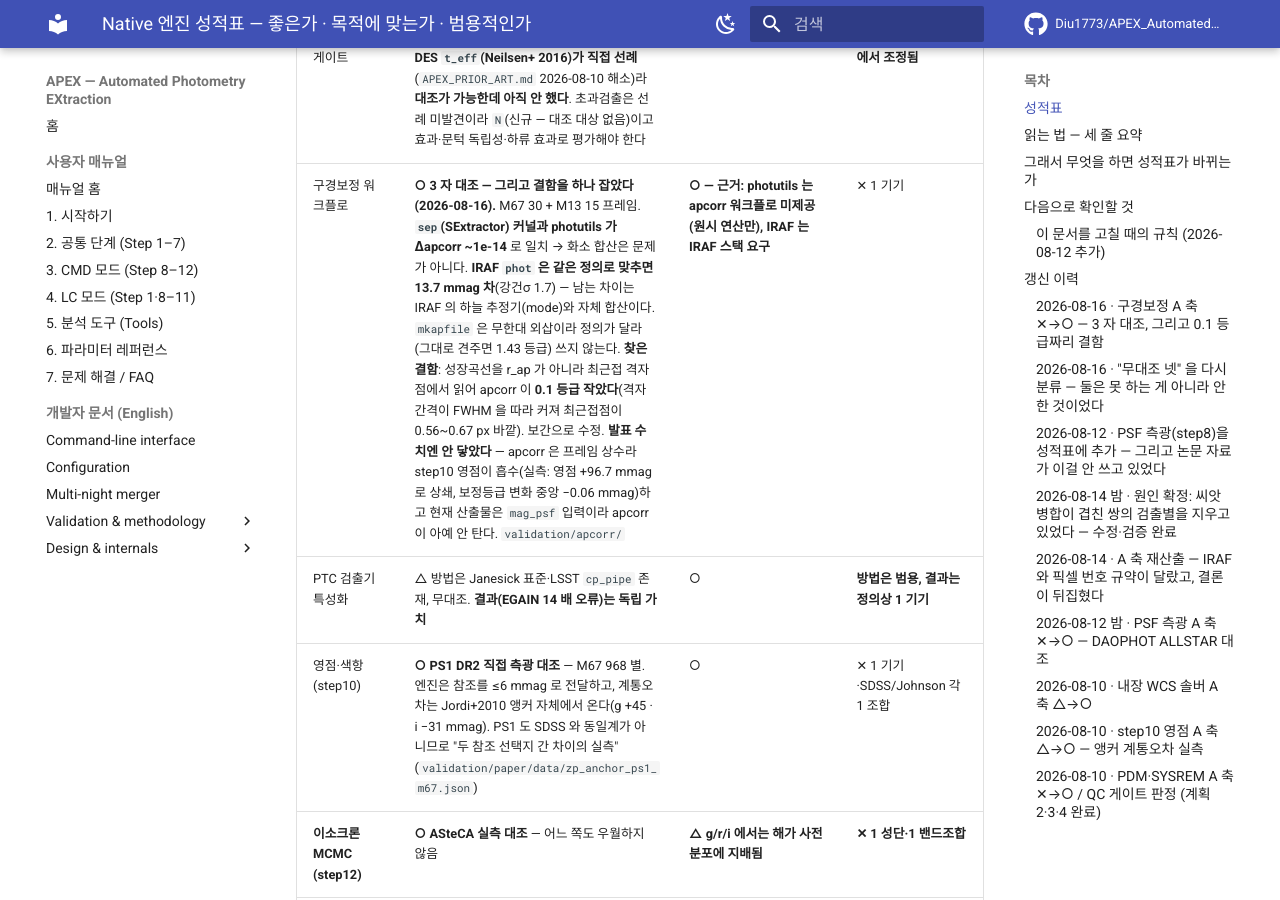
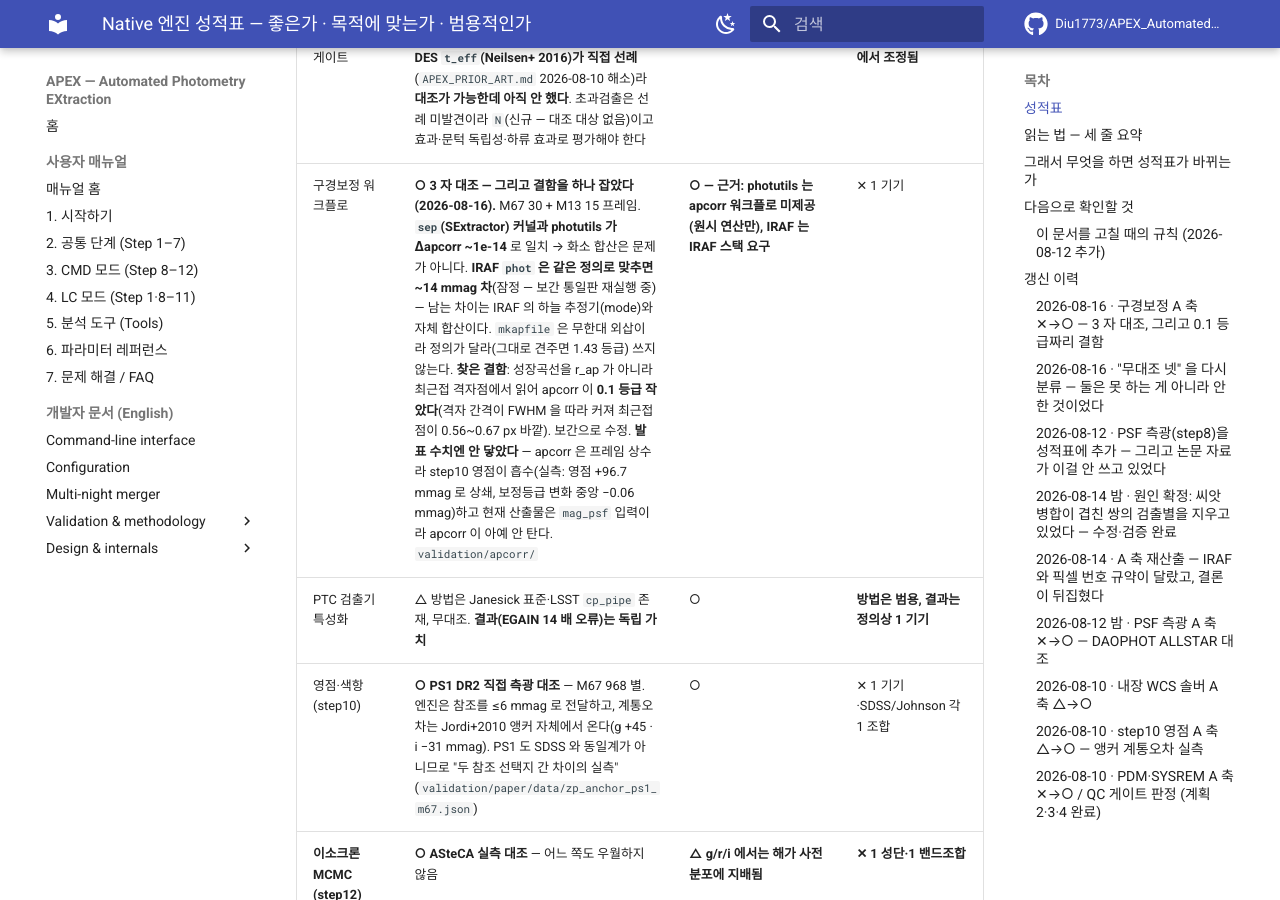
Before and after one commit to Diu1773/APEX_AutomatedPhotometryEXtraction, an MkDocs documentation site: the page built from docs/audit/APEX_ENGINE_SCORECARD.md, in a window 1280 px wide and 900 px high, scrolled down 1559 px. Built offline with MkDocs 1.6.1 and Material for MkDocs 9.7.7, drawn with Linux system fonts in a browser that asks for light colours; comment, search, counter and statistics services are not loaded; some of the changed text lies outside the part shown.

Commit message:
docs(apcorr): IRAF 수치를 잠정으로 표시 — 같은 편향을 공유한 판이었다
13.7 mmag 는 하네스가 아직 최근접 조회를 쓰고 APEX 도 수정 전일 때 나온 값이다.
두 쪽이 같은 격자 편향을 타서 상쇄됐으므로 그 일치는 검증이 아니다. 보간으로
통일한 판을 재실행 중이며, 확정되면 이 절과 성적표 행을 함께 고친다.

Co-Authored-By: Claude Opus 5 <noreply@anthropic.com>

```diff
--- a/docs/audit/APEX_ENGINE_SCORECARD.md
+++ b/docs/audit/APEX_ENGINE_SCORECARD.md
@@ -23,7 +23,7 @@
 | 강제측광 오케스트레이션 | ✕ 커널은 photutils(설계상 대조 대상 아님). **재중심·포화플래그·깊이 QC 는 무대조** | ○ | **✕ 1 기기** |
 | **PSF 측광 (step8)** | **○ IRAF DAOPHOT ALLSTAR · photutils 실측 대조 — 기기에 따라 갈린다.** 인공별 400 개, 게이트를 모든 엔진에서 끄고 채점. M13(CDK 0.5m, 0.393″/px): 완전도 **0.98**/0.90/0.85 · 공통 산포 0.056/**0.051**/0.078 · 짝지은 vs ALLSTAR +0.8 mmag [−3.0,+4.1]. NGC 5985(LCO 1m, 0.390″/px): **0.96**/0.92/0.90 · **0.0535**/0.0549/0.1213 · +1.9 [−1.4,+5.7] p=0.60. **Proxima field(LCO 0.4m QHY600, 0.744″/px)에서는 깨진다**: 완전도 **0.94**/0.90/0.84 인데 산포 0.0930/**0.0493**/0.0967 로 ALLSTAR 가 1.9 배 앞서고 짝지은 +24.1 mmag (p<1e−4). **단 그 격차는 정밀도가 아니라 프레임 영점이다** — 잔차 1 위 상관이 `trial`(r=+0.762, ALLSTAR 은 −0.029)이고 두 회차가 통째로 90 mmag 어긋난다(−52.1 / +38.1). 회차별 영점을 빼면 APEX 산포 0.0930 → **0.0544**, 짝지은 vs ALLSTAR **+4.5 mmag p=0.41 로 구분 안 됨**, vs photutils −14.3 (p<1e−4) 로 APEX 우세. 실전은 step10 이 프레임마다 영점을 맞추므로 흡수되지만, **영점이 프레임마다 90 mmag 흔들리는 것 자체는 미규명 결함**. 파라미터 전표 `PARAMETERS.md` | **○ 다이얼은 있으나 기본값은 건드릴 근거가 없다** — 실전이 적용하는 게이트는 `flags_psf==0` 한 겹이고(완전도 0.82), `qfit`·`reduced_chi2`·`snr_psf` 는 열로 나갈 뿐 거르지 않는다. 2 층 통계는 진리값 대비 2~5 배 틀린 별을 골라내지만(3 기기 재현), **문턱 3.0 을 켜도 영점이 안 바뀐다**(B 69.58→69.54 mmag, R·V 동일) — 영점은 밝은 719/4407 만 쓰고 자체 이상치 제거를 12~19 % 하므로 겨냥 대상이 겹치지 않는다. `qfit≤1` 만 영점을 9~11 % 줄이며 이는 문서화된 선택지. 모형 방식·보간 차수·그룹 예산·프로파일 오차도 파라미터 | **△ 3 광학계·3 검출기, 단 결론이 셋째에서 안 선다** — CDK 0.5m(Moravian) · LCO 1m(Sinistro CCD) · LCO 0.4m(QHY600 CMOS). 화소당 FWHM 은 5.0~7.1 px 로 좁아 **저표본은 여전히 미검증** |
 | 프레임 QC 게이트 | **✕ 무대조 — 단 선례는 있다.** depth-cost 는 **DES `t_eff`(Neilsen+ 2016)가 직접 선례**(`APEX_PRIOR_ART.md` 2026-08-10 해소)라 **대조가 가능한데 아직 안 했다**. 초과검출은 선례 미발견이라 `N`(신규 — 대조 대상 없음)이고 효과·문턱 독립성·하류 효과로 평가해야 한다 | ○ | **✕ 임계값이 한 자료에서 조정됨** |
-| 구경보정 워크플로 | **○ 3 자 대조 — 그리고 결함을 하나 잡았다 (2026-08-16).** M67 30 + M13 15 프레임. **`sep`(SExtractor) 커널과 photutils 가 Δapcorr ~1e-14** 로 일치 → 화소 합산은 문제가 아니다. **IRAF `phot` 은 같은 정의로 맞추면 13.7 mmag 차**(강건σ 1.7) — 남는 차이는 IRAF 의 하늘 추정기(mode)와 자체 합산이다. `mkapfile` 은 무한대 외삽이라 정의가 달라(그대로 견주면 1.43 등급) 쓰지 않는다. **찾은 결함**: 성장곡선을 r_ap 가 아니라 최근접 격자점에서 읽어 apcorr 이 **0.1 등급 작았다**(격자 간격이 FWHM 을 따라 커져 최근접점이 0.56~0.67 px 바깥). 보간으로 수정. **발표 수치엔 안 닿았다** — apcorr 은 프레임 상수라 step10 영점이 흡수(실측: 영점 +96.7 mmag 로 상쇄, 보정등급 변화 중앙 −0.06 mmag)하고 현재 산출물은 `mag_psf` 입력이라 apcorr 이 아예 안 탄다. `validation/apcorr/` | **○ — 근거: photutils 는 apcorr 워크플로 미제공(원시 연산만), IRAF 는 IRAF 스택 요구** | ✕ 1 기기 |
+| 구경보정 워크플로 | **○ 3 자 대조 — 그리고 결함을 하나 잡았다 (2026-08-16).** M67 30 + M13 15 프레임. **`sep`(SExtractor) 커널과 photutils 가 Δapcorr ~1e-14** 로 일치 → 화소 합산은 문제가 아니다. **IRAF `phot` 은 같은 정의로 맞추면 ~14 mmag 차**(잠정 — 보간 통일판 재실행 중) — 남는 차이는 IRAF 의 하늘 추정기(mode)와 자체 합산이다. `mkapfile` 은 무한대 외삽이라 정의가 달라(그대로 견주면 1.43 등급) 쓰지 않는다. **찾은 결함**: 성장곡선을 r_ap 가 아니라 최근접 격자점에서 읽어 apcorr 이 **0.1 등급 작았다**(격자 간격이 FWHM 을 따라 커져 최근접점이 0.56~0.67 px 바깥). 보간으로 수정. **발표 수치엔 안 닿았다** — apcorr 은 프레임 상수라 step10 영점이 흡수(실측: 영점 +96.7 mmag 로 상쇄, 보정등급 변화 중앙 −0.06 mmag)하고 현재 산출물은 `mag_psf` 입력이라 apcorr 이 아예 안 탄다. `validation/apcorr/` | **○ — 근거: photutils 는 apcorr 워크플로 미제공(원시 연산만), IRAF 는 IRAF 스택 요구** | ✕ 1 기기 |
 | PTC 검출기 특성화 | △ 방법은 Janesick 표준·LSST `cp_pipe` 존재, 무대조. **결과(EGAIN 14 배 오류)는 독립 가치** | ○ | **방법은 범용, 결과는 정의상 1 기기** |
 | 영점·색항 (step10) | **○ PS1 DR2 직접 측광 대조** — M67 968 별. 엔진은 참조를 ≤6 mmag 로 전달하고, 계통오차는 Jordi+2010 앵커 자체에서 온다(g +45 · i −31 mmag). PS1 도 SDSS 와 동일계가 아니므로 "두 참조 선택지 간 차이의 실측" (`validation/paper/data/zp_anchor_ps1_m67.json`) | ○ | ✕ 1 기기·SDSS/Johnson 각 1 조합 |
 | **이소크론 MCMC (step12)** | **○ ASteCA 실측 대조** — 어느 쪽도 우월하지 않음 | **△ g/r/i 에서는 해가 사전분포에 지배됨** | **✕ 1 성단·1 밴드조합** |
@@ -223,7 +223,7 @@ M67 30 + M13 15 프레임, 팔 넷. 상세는 `validation/apcorr/README.md`.
 | 재현 (photutils) | 오케스트레이션을 아는가 | **기록 정밀도까지 일치** (잔차 5e-7 = CSV 6자리 한계) |
 | **`sep` 커널** | 화소 합산 | **Δapcorr ~1e-14** — 무죄 |
 | 선택지 민감도 | 우리 결정이 답을 바꾸는가 | 평균 쌓기 +11~17 mmag · **격자 조회 +97~100 mmag** |
-| **IRAF `phot`** | 외부 도구와 맞는가 | **13.7 mmag** (강건σ 1.7) |
+| **IRAF `phot`** | 외부 도구와 맞는가 | **~14 mmag** (잠정, 재실행 중) |
 
 **결함**: 성장곡선을 r_ap 가 아니라 **최근접 격자점**에서 읽고 있었다. 격자는
 `0.4·r_ap`~`1.15·r_ref` 를 14 등분하므로 간격이 FWHM 을 따라 커지고(FWHM 8 px
```
Also changed, not shown: validation/apcorr/README.md (+5 -0 lines).
